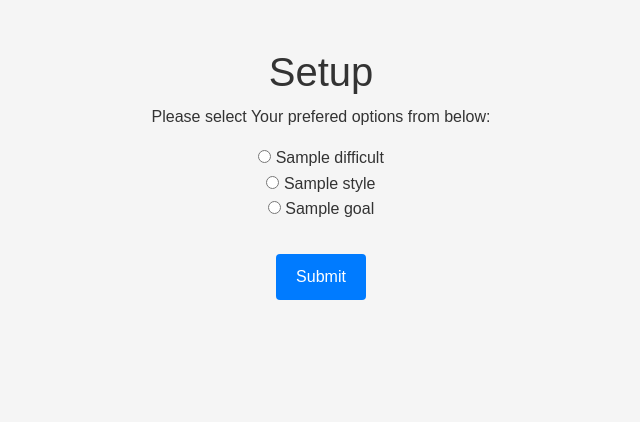
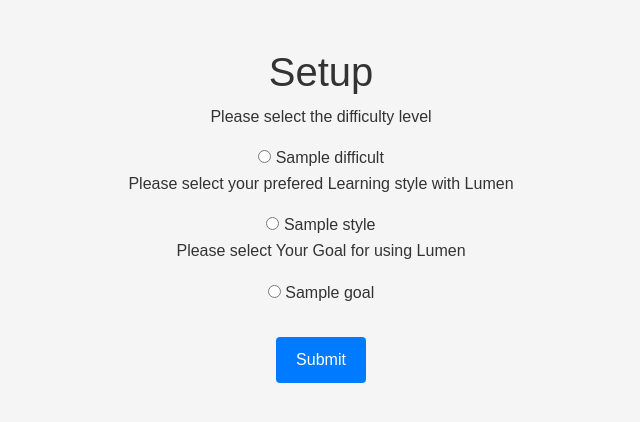
Before and after one commit to nadirrehman623-debug/Lumen, a Flask app: template templates/setup.html in a window 1280 px wide. Shown: the part 68-490 px from the top of the page, without its empty margins (319-959 px from the left). Run offline with Flask 3, Linux system fonts and the light colour scheme; the template is opened without the code that fills it: most values are stand-ins (such as "Sample title", 1, 10 or a date in 2020); some libraries are stand-ins or nearby versions.

Commit message:
Sun, Jun 7, 2026, 5:04 PM +05:30

```diff
--- a/templates/setup.html
+++ b/templates/setup.html
@@ -18,7 +18,7 @@
 </form>
 {% else %}
     <h1>Setup</h1>
-    <p>Please select Your prefered options from below:</p>
+    <p>Please select the difficulty level</p>
     <form action="/setup?mode=getting_started" method="post">
         {% for difficult in difficulty %}
             <div>
@@ -26,13 +26,15 @@
                 <label for="{{ difficult }}">{{ difficult }}</label>
             </div>
         {% endfor %}
+        <p>Please select your prefered Learning style with Lumen</p>
         {% for style in Learning_styles %}
             <div>
                 <input type="radio" name="learning_style" value="{{ style }}" id="{{ style }}">
                 <label for="{{ style }}">{{ style }}</label>
             </div>
         {% endfor %}
-        {% for Goal in Goals %}
+        <p>Please select Your Goal for using Lumen</p>
+        {% for goal in Goals %}
             <div>
                 <input type="radio" name="goal" value="{{ goal }}" id="{{ goal }}">
                 <label for="{{ goal }}">{{ goal }}</label>
```
Also changed, not shown: 1 other file.
